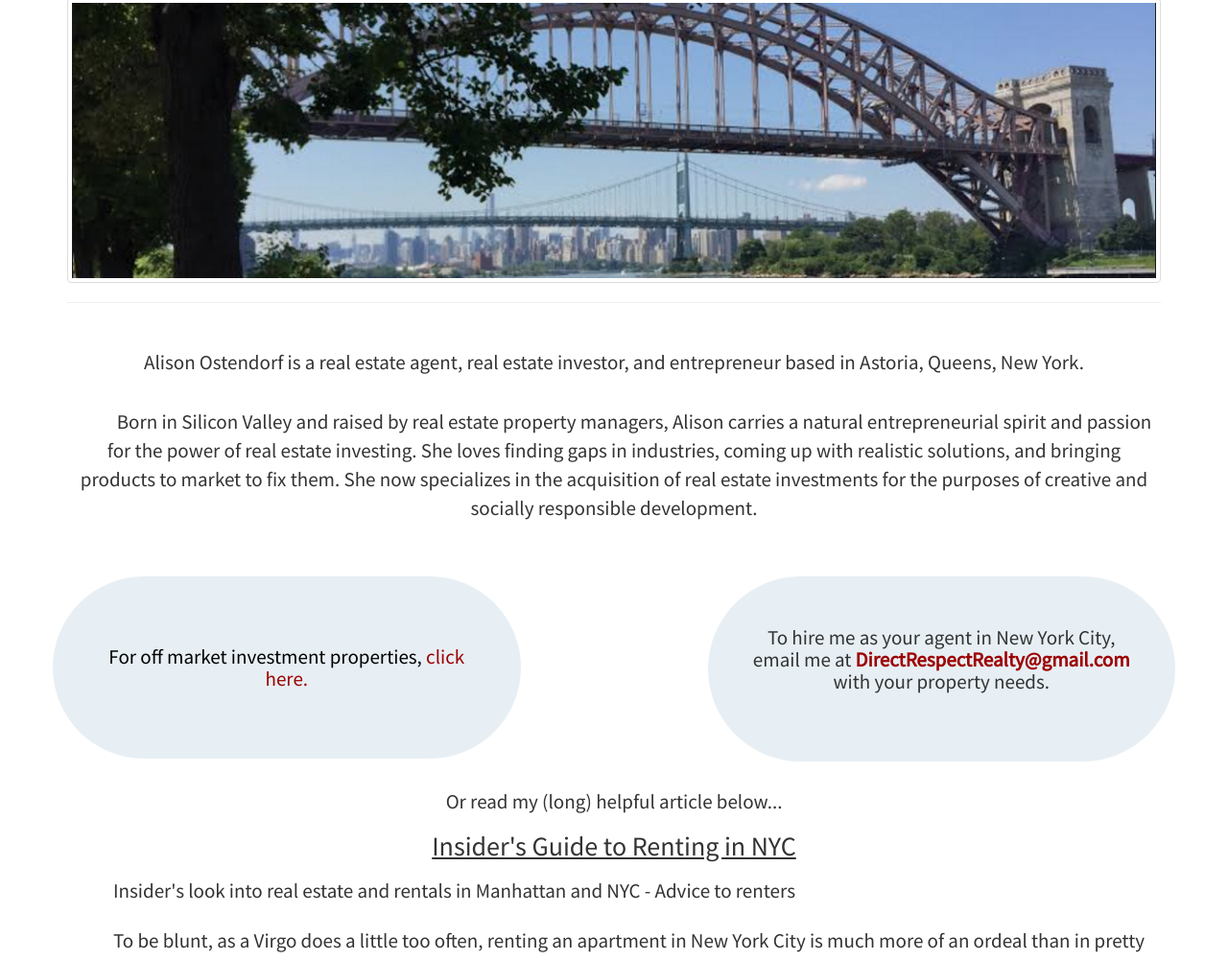
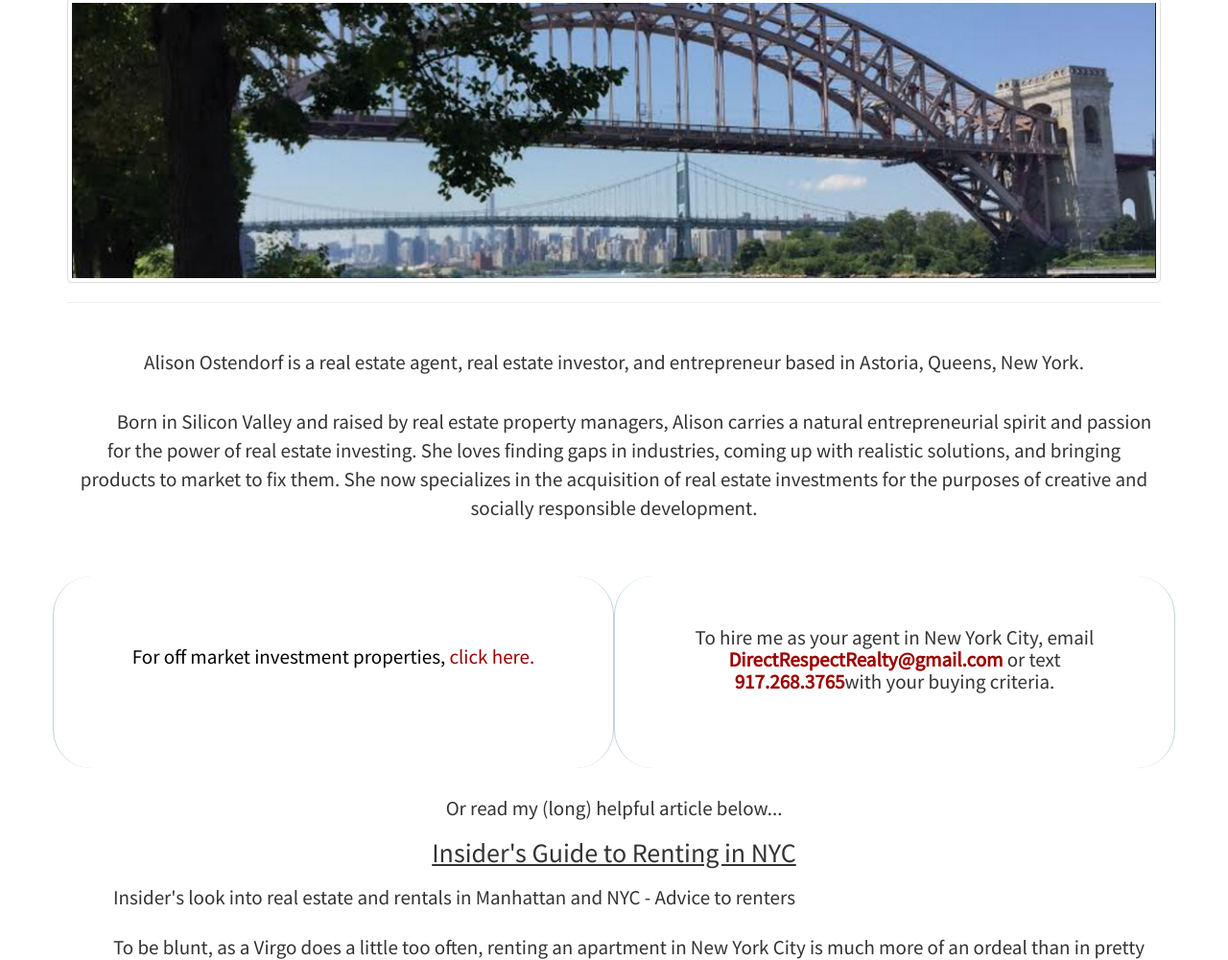
Before and after one commit to aoprojects/astoriarealestateagent, a plain HTML site: page index.html in a window 1280 px wide. Shown: the part 228-1229 px from the top of the page at 96% size. Drawn offline with nearby package versions, Linux system fonts and the light colour scheme.

Commit message:
fix styling of action area circles

```diff
--- a/css/styles.css
+++ b/css/styles.css
@@ -21,11 +21,16 @@ body {
 
 .circle {
 /*	border-radius: 30px;*/
-	background-color: rgba(177, 201, 217, 0.3);
+	/*background-color: rgba(177, 201, 217, 0.3);*/
 /*	margin: 1em;*/
-	background-size: 30px;
-	border-radius: 150px;
+	/*background-size: 30px;*/
+	border-radius: 40px;
 	padding: 3em;
+	max-height: 300px;
+	height: 200px;
+	margin: 0 auto;
+	border-left: 1px solid rgba(177, 201, 217, 0.8);
+	border-right: 1px solid rgba(177, 201, 217, 0.8);
 	/*margin: 0 3em;*/
 }
 
--- a/index.html
+++ b/index.html
@@ -48,18 +48,20 @@
 
 			<!-- <p>To learn more about current projects or to see current listings available for purchase (both on and off market) in Astoria, NY, contact Alison at Alison@VirgoProperties.com.</p> -->
 
-			<div class="row">
+			<div class="row text-center">
 
 
-					<div class="col-xs-12 col-sm-5 circle">
+					<div class="col-xs-12 col-sm-6 circle">
 						<a href="http://directrespectrealty.weebly.com/"><br><h4>For off market investment properties, <span class="red">click here.</span></h4><br></a>
 					</div>
 
-					<div class="hidden-xs col-sm-2">
-					</div>
 
-					<div class="col-xs-12 col-sm-5 circle">
-						<h4>To hire me as your agent in New York City, email me at <b class="hidden-xs hidden-sm red">DirectRespectRealty@gmail.com</b> <b class="red hidden-md hidden-lg">DirectRespectRealty @ gmail.com</b> with your property needs.</h4><br class="vis-md-inline">
+					<div class="col-xs-12 col-sm-6 circle">
+						<h4>To hire me as your agent in New York City, email
+						<b class="hidden-xs hidden-sm red">DirectRespectRealty@gmail.com</b>
+						<b class="red hidden-md hidden-lg">DirectRespectRealty @ gmail.com</b> or text <b class="red">917.268.3765</b>with your buying criteria.
+						</h4>
+
 					</div>
 
 
```
